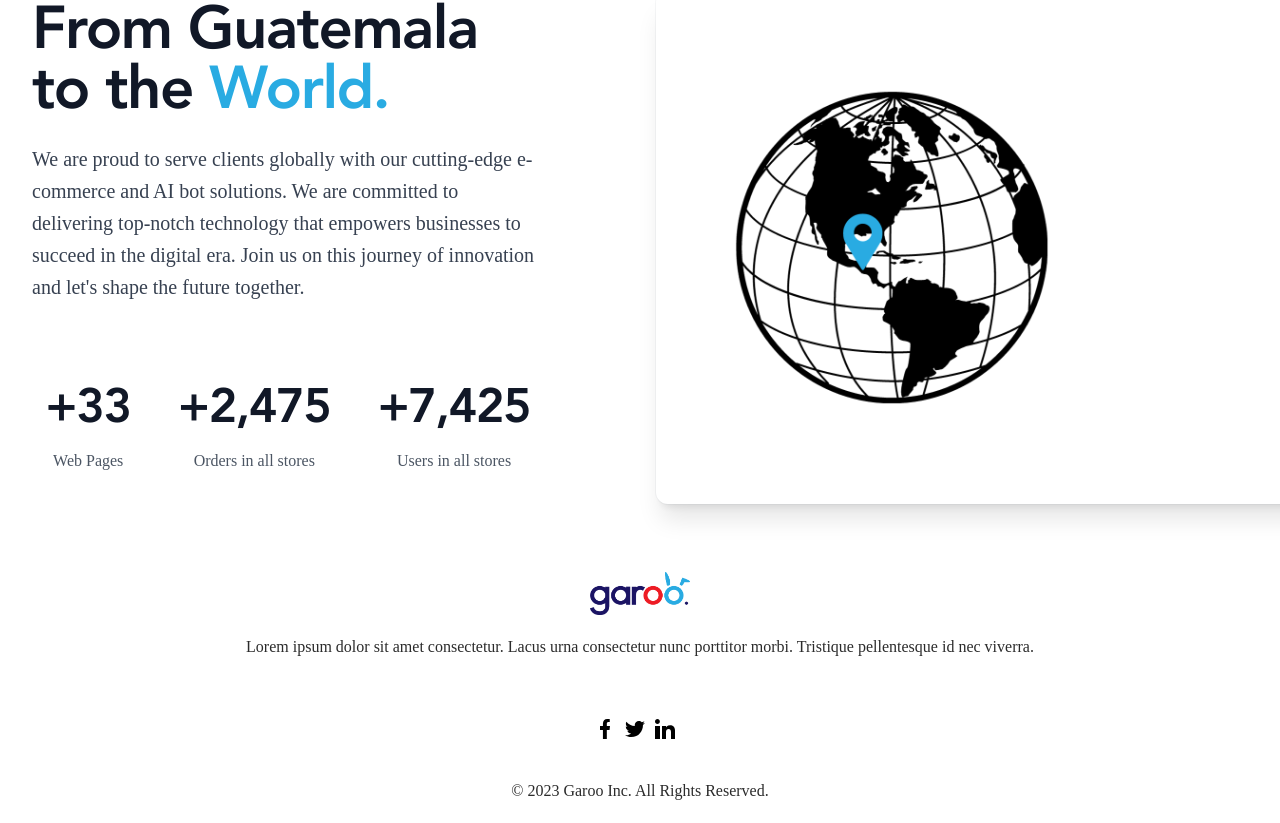
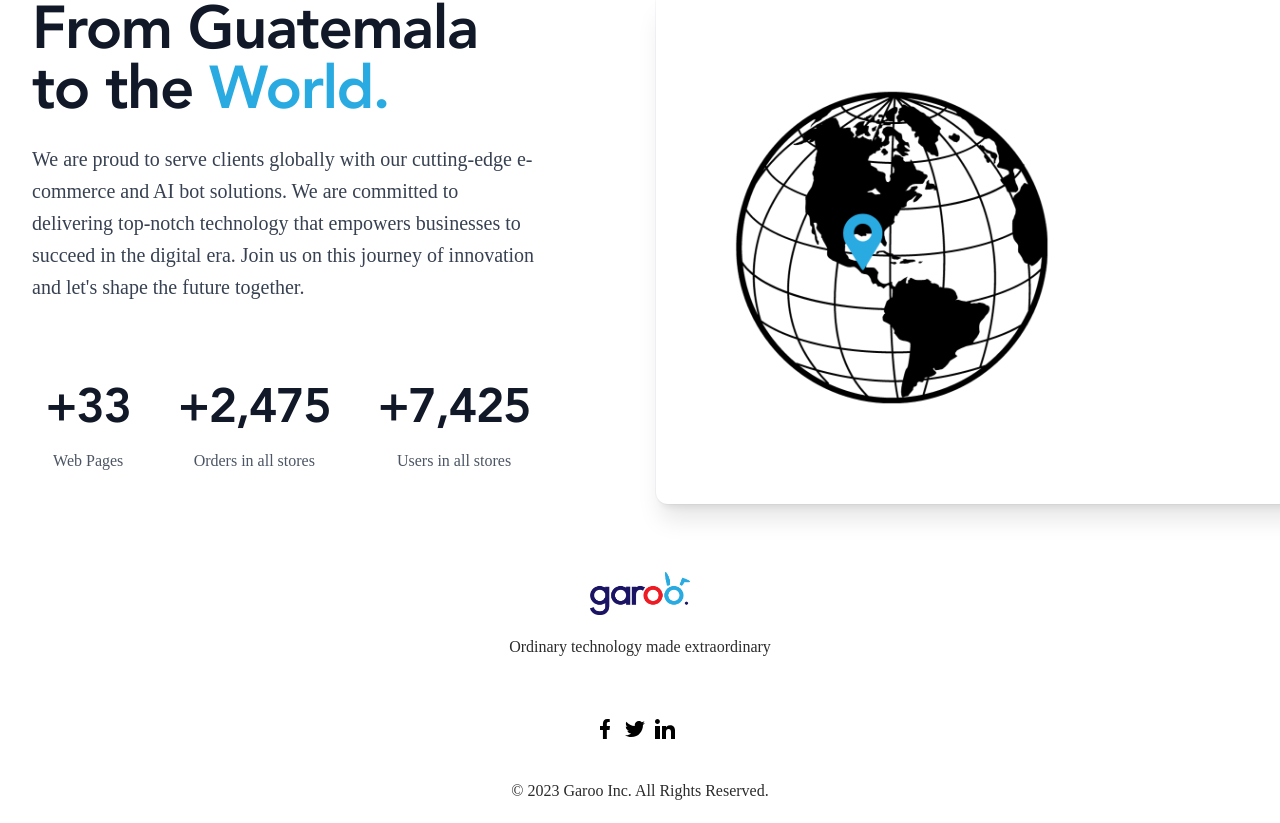
Before and after one commit to GarooInc/Garoo, a React (Vite) app: page / in a window 1280 px wide. Shown: the part 4487-5310 px from the top of the page. Built offline with nearby package versions, Linux system fonts and the light colour scheme; a web font is replaced by a local one.

Commit message:
updates videos

```diff
--- a/src/components/Footer/Footer.jsx
+++ b/src/components/Footer/Footer.jsx
@@ -6,7 +6,7 @@ const Footer = () => {
         <footer className="footer">
             <div className="footer-left">
                 <img src="/images/logo2.png" alt="Logo" className="footer-logo" />
-                <p className="footer-description">Lorem ipsum dolor sit amet consectetur. Lacus urna consectetur nunc porttitor morbi. Tristique pellentesque id nec viverra.</p>
+                <p className="footer-description">Ordinary technology made extraordinary</p>
                 <div className="flex mb-10 mt-10">
                     {/* Replace # with your social media links */}
                     <a href="#" className="footer-social">
--- a/src/pages/Principal/Principal.jsx
+++ b/src/pages/Principal/Principal.jsx
@@ -21,8 +21,8 @@ const Principal = () => {
                 <LogoTestimonials  />
             </section>
             <section id='/about' className="about">
-                <About title="E - Commerce Solutions" subtitle="Businesses with Cutting-Edge" text1="At Garoo Inc, we pride ourselves on our cutting-edge e-commerce solutions that drive businesses to new heights of success."  text2="Beyond e-commerce, our expertise in AI bot development sets us apart. Garoo Inc is committed to harnessing the full potential of artificial intelligence to bring intelligent and interactive bots to life." solutionTitle="E - Commerce Solutions." solutionText="We take care of designing, creating, and managing your e-commerce site. Keep your site up to date, just send an email and we will do it for you. Put all your energy in growing and creating an amazing business." icon={<CloudArrowUpIcon className="mt-1 h-5 w-5 flex-none text-garoo-blue" aria-hidden="true"/>} videoUrl="https://cdn.shopify.com/videos/c/o/v/e8f54a2ffa4e4af4acd30b3216db29d1.mp4" />
-                <About title="BOT Solutions" subtitle="Businesses with AI Innovation" text1="We understand that the online marketplace is a dynamic and competitive environment, which is why we offer tailored services that cater to the unique needs of each client."  text2="We believe in the power of technology to shape a better future, and we are excited to partner with you on this exciting adventure." solutionTitle="BOT Solutions." solutionText="We create chatbots powered by Artificial Intelligence (Chat GPT). Our AI bots are designed to enhance customer experiences, automate processes, and provide invaluable insights for businesses. Whether it's customer support, personalized recommendations, or streamlining operations. Our AI bots are built to deliver unparalleled efficiency and effectiveness." icon={<LockClosedIcon className="mt-1 h-5 w-5 flex-none text-garoo-blue" aria-hidden="true" />} videoUrl="https://cdn.shopify.com/videos/c/o/v/06c704982afd46e58389bf28425e5b70.mp4" />
+                <About title="E - Commerce Solutions" subtitle="Businesses with Cutting-Edge" text1="At Garoo Inc, we pride ourselves on our cutting-edge e-commerce solutions that drive businesses to new heights of success."  text2="Beyond e-commerce, our expertise in AI bot development sets us apart. Garoo Inc is committed to harnessing the full potential of artificial intelligence to bring intelligent and interactive bots to life." solutionTitle="E - Commerce Solutions." solutionText="We take care of designing, creating, and managing your e-commerce site. Keep your site up to date, just send an email and we will do it for you. Put all your energy in growing and creating an amazing business." icon={<CloudArrowUpIcon className="mt-1 h-5 w-5 flex-none text-garoo-blue" aria-hidden="true"/>} videoUrl="https://cdn.shopify.com/videos/c/o/v/06c704982afd46e58389bf28425e5b70.mp4" />
+                <About title="BOT Solutions" subtitle="Businesses with AI Innovation" text1="We understand that the online marketplace is a dynamic and competitive environment, which is why we offer tailored services that cater to the unique needs of each client."  text2="We believe in the power of technology to shape a better future, and we are excited to partner with you on this exciting adventure." solutionTitle="BOT Solutions." solutionText="We create chatbots powered by Artificial Intelligence (Chat GPT). Our AI bots are designed to enhance customer experiences, automate processes, and provide invaluable insights for businesses. Whether it's customer support, personalized recommendations, or streamlining operations. Our AI bots are built to deliver unparalleled efficiency and effectiveness." icon={<LockClosedIcon className="mt-1 h-5 w-5 flex-none text-garoo-blue" aria-hidden="true" />} videoUrl="https://cdn.shopify.com/videos/c/o/v/e8f54a2ffa4e4af4acd30b3216db29d1.mp4" />
                 <LogoClouds/>
             </section>
             <section id='/services' className="text-center">
```
